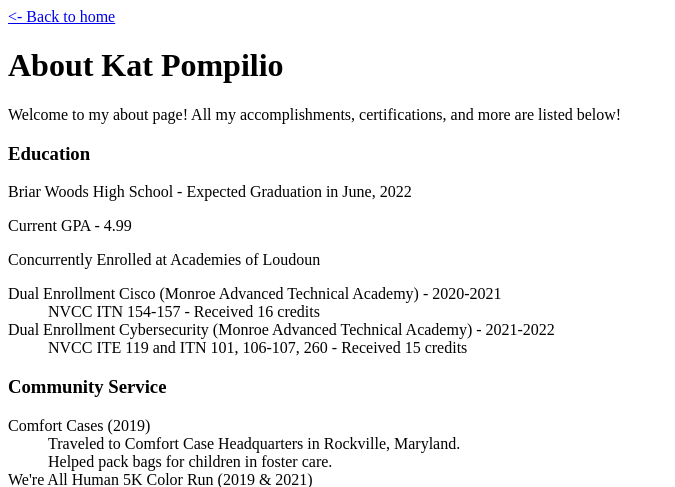
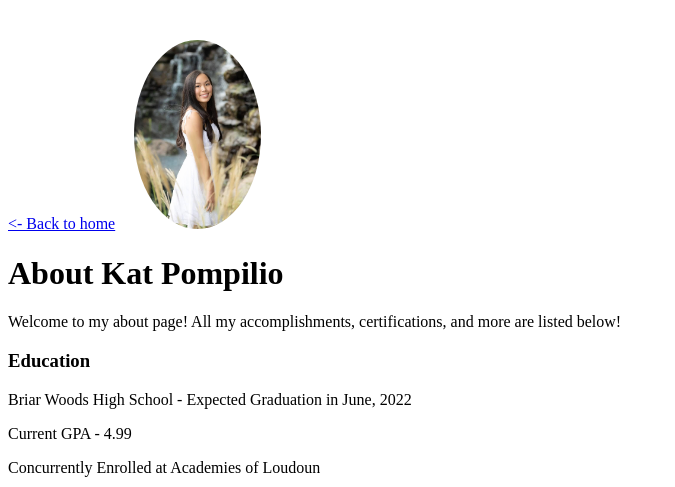
Before and after one commit to katpomp/katpomp, a Flask app: page /aboutme in a window 1280 px wide. Shown: the top 487 px of the page, without its empty margins (0-675 px from the left). Run offline with Flask 2, Linux system fonts and the light colour scheme.

Commit message:
add: img

```diff
--- a/templates/aboutme.html
+++ b/templates/aboutme.html
@@ -1,6 +1,19 @@
 <!DOCTYPE html>
 
 <html lang="en">
+
+<style>
+
+	img.seniorpic {
+		margin-top: 2em;
+		min-width: 32px;
+		max-width: 10%;
+		border-radius: 75%;
+		margin-left: 15px;
+		opacity: 100%;
+	}
+
+</style>
 
 <head>
 	<meta charset="UTF-8">
@@ -11,6 +24,7 @@
 
 <a href="/" target="_top"><- Back to home</a>
 
+<img class="seniorpic" src="/static/seniorpic.jpg" alt="Profile Picture">
 <h1>About Kat Pompilio</h1>
 <p>Welcome to my about page! All my accomplishments, certifications, and more are listed below!</p>
 
```
Also changed, not shown: static/seniorpic.jpg (added).
